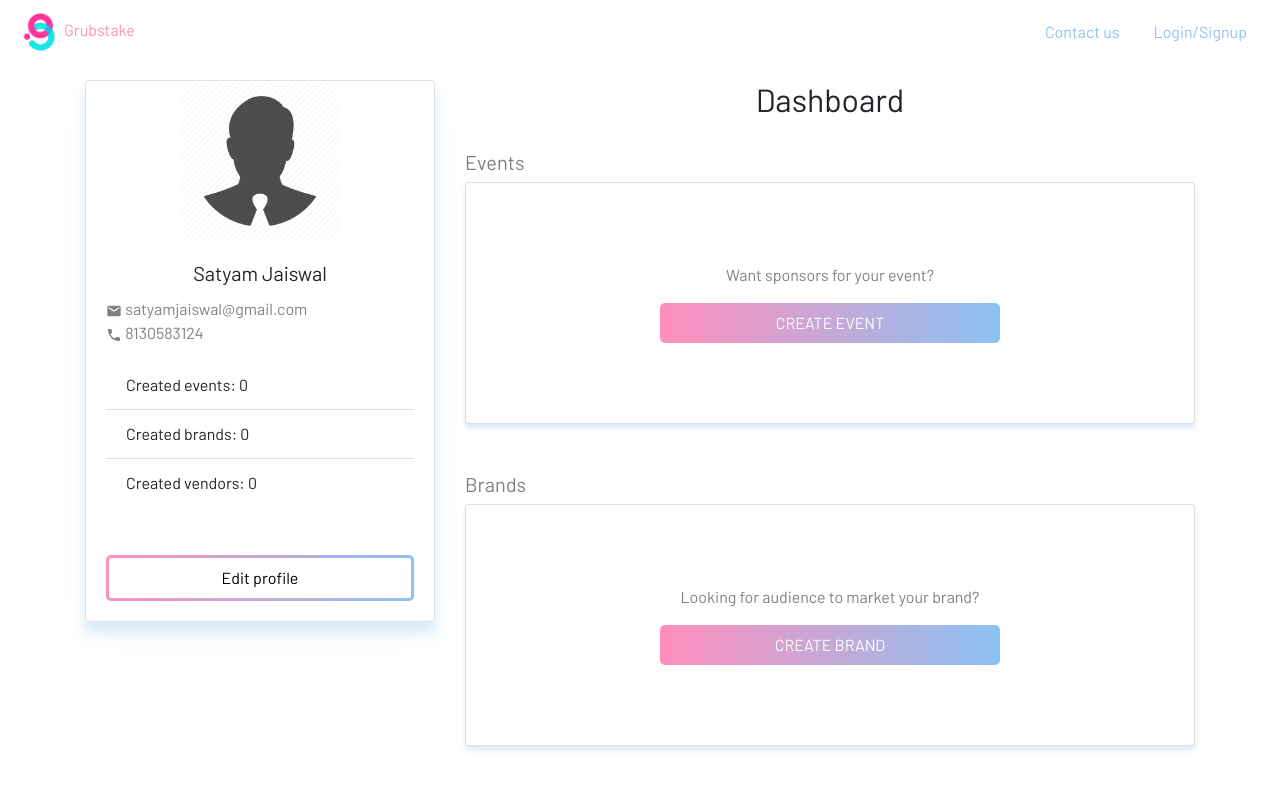
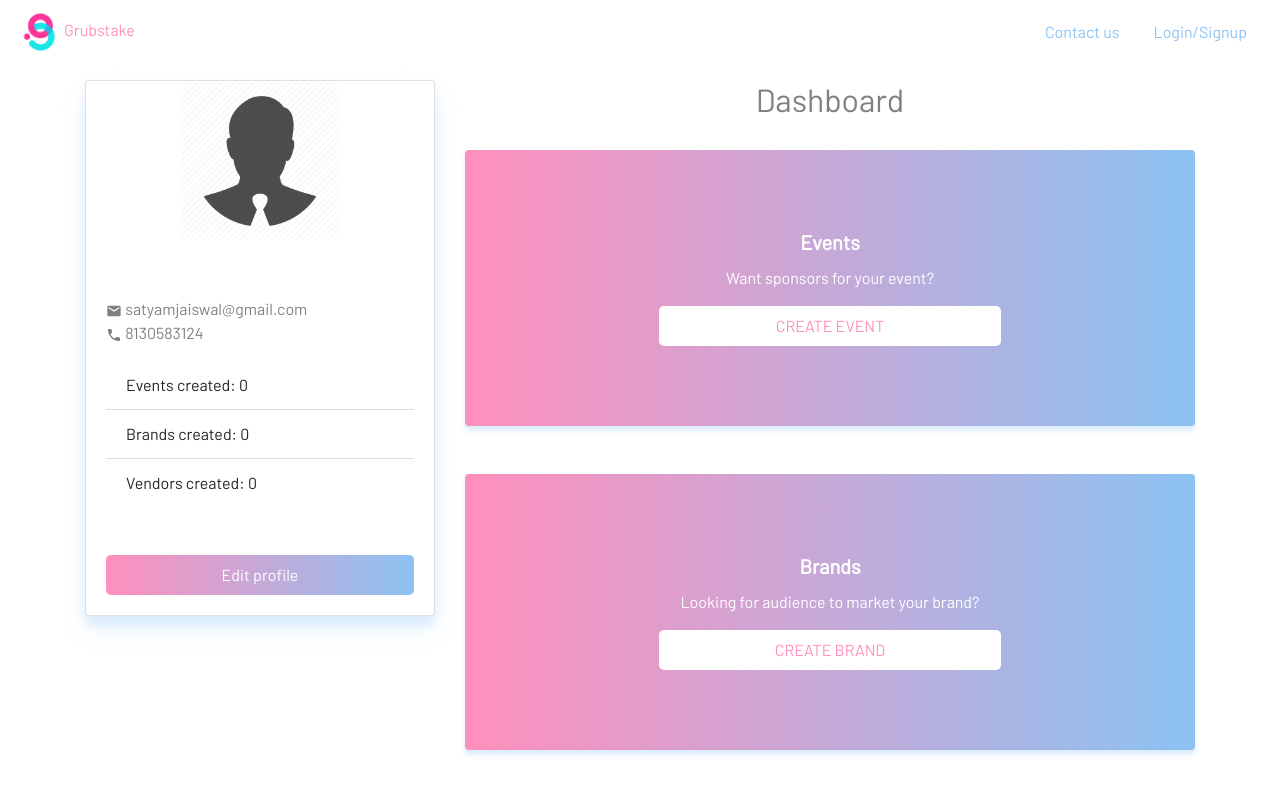
Before and after one commit to shivamvk/Grubstake-frontend, a React (Create React App) app: page /user/dashboard in a window 1280 px wide. Shown: the top 796 px of the page. Built offline with nearby package versions, Linux system fonts and the light colour scheme.

Commit message:
add btn inverse variant and update ui for dashboard

```diff
--- a/src/User/Dashboard/components/EmptyList.js
+++ b/src/User/Dashboard/components/EmptyList.js
@@ -13,12 +13,12 @@ const EmptyList = (props) => {
   }
   return (
     <>
-      <h5>{props.title}</h5>
       <Card className="dashboard-section__card">
+        <Card.Title>{props.title}</Card.Title>
         <Card.Text>{props.text}</Card.Text>
         <Button
           onClick={props.onClick}
-          variant="main"
+          variant="inverse"
           width={isDesktopScreen ? "med" : "max"}
         >
           {props.btnText}
--- a/src/User/Dashboard/components/ProfileSectionDesktop.js
+++ b/src/User/Dashboard/components/ProfileSectionDesktop.js
@@ -16,13 +16,13 @@ const ProfileSectionDesktop = () => {
           <MdPhone /> 8130583124
         </Card.Text>
         <ListGroup className="profile-section__card_list" variant="flush">
-          <ListGroup.Item>Created events: 0</ListGroup.Item>
-          <ListGroup.Item>Created brands: 0</ListGroup.Item>
-          <ListGroup.Item>Created vendors: 0</ListGroup.Item>
+          <ListGroup.Item>Events created: 0</ListGroup.Item>
+          <ListGroup.Item>Brands created: 0</ListGroup.Item>
+          <ListGroup.Item>Vendors created: 0</ListGroup.Item>
         </ListGroup>
         <br></br>
         <br></br>
-        <Button variant="outline" width="max">
+        <Button variant="main" width="max">
           Edit profile
         </Button>
       </Card.Body>
--- a/src/User/Dashboard/components/ProfileSectionMobile.js
+++ b/src/User/Dashboard/components/ProfileSectionMobile.js
@@ -24,7 +24,9 @@ const ProfileSectionMobile = () => {
 
   return (
     <Card className="profile-section__card">
-      <Card.Title className="text-align-left margin-1">Profile stats</Card.Title>
+      <Card.Title className="color-grey font-weight-normal text-align-left margin-1">
+        Profile stats
+      </Card.Title>
       {isDeatailOpen ? (
         <UpIcon
           className="profile-section__mobile_toggle"
@@ -63,20 +65,18 @@ const ProfileSectionMobile = () => {
             </Col>
           </Row>
           <br></br>
-          <ListGroup
-            horizontal
-            className="profile-section__card_list margin-1"
-          >
-            <ListGroup.Item>Created events: 0</ListGroup.Item>
-            <ListGroup.Item>Created brands: 0</ListGroup.Item>
-            <ListGroup.Item>Created vendors: 0</ListGroup.Item>
+          <ListGroup horizontal className="profile-section__card_list margin-1">
+            <ListGroup.Item>Events created: 0</ListGroup.Item>
+            <ListGroup.Item>Brands created: 0</ListGroup.Item>
+            <ListGroup.Item>Vendors created: 0</ListGroup.Item>
           </ListGroup>
           <br></br>
           <br></br>
-          <Button variant="outline" width="med">
+          <Button variant="main" width="med">
             Edit profile
           </Button>
-          <br></br><br></br>
+          <br></br>
+          <br></br>
         </div>
       </Collapse>
     </Card>
--- a/src/User/Dashboard/components/ShortList.js
+++ b/src/User/Dashboard/components/ShortList.js
@@ -9,7 +9,7 @@ const ShortList = (props) => {
     <>
       <Row>
         <Col xs={5} md={8} className="d-flex justify-content-start">
-          <h5 className="center-vertical">{props.title}</h5>
+          <h5 className="center-vertical color-dark-grey">{props.title}</h5>
         </Col>
         <Col xs={7} md={4} className="d-flex justify-content-end">
           <Button
--- a/src/User/Dashboard/components/ShortListItem.js
+++ b/src/User/Dashboard/components/ShortListItem.js
@@ -13,8 +13,8 @@ const ShortListItem = (props) => {
             <img src={props.image} alt={props.title} width="100" />
           </Col>
           <Col xs={8} md={9}>
-            <Card.Title className="text-align-left">{props.title}</Card.Title>
-            <Card.Text className="text-align-left">
+            <Card.Title className="text-align-left color-dark-grey">{props.title}</Card.Title>
+            <Card.Text className="text-align-left color-grey">
               {props.description}
             </Card.Text>
           </Col>
--- a/src/User/Dashboard/sections/DashboardSection.css
+++ b/src/User/Dashboard/sections/DashboardSection.css
@@ -2,6 +2,8 @@
   width: 100%;
   box-shadow: 0 2px 4px #8bc2f21f, 0 5px 5px #8bc2f23d;
   transition: all 0.3s cubic-bezier(0.25, 0.8, 0.25, 1);
+  background-image: linear-gradient(to right, #ff8fbc, #8bc2f2);
+  border: none !important;
   padding: 5rem;
 }
 
@@ -18,14 +20,22 @@
   transition: all 0.3s cubic-bezier(0.25, 0.8, 0.25, 1);
 }
 
-h5 {
-  color: grey;
-  text-align: left;
+.h5 {
+  color: white;
+  font-weight: bolder !important;
 }
 
 p {
-  color: grey;
+  color: white;
   text-align: center;
+}
+
+.color-grey{
+    color: grey;
+}
+
+.color-dark-grey {
+    color: #606060;
 }
 
 button {
@@ -46,12 +56,12 @@ button {
 }
 
 .right-in-card {
-    position: absolute;
-    right: 1rem;
-    top: 40%;
+  position: absolute;
+  right: 1rem;
+  top: 40%;
 }
 
-.center-vertical{
-    position: absolute;
-    top: 20%;
+.center-vertical {
+  position: absolute;
+  top: 20%;
 }
--- a/src/User/Dashboard/sections/DashboardSection.js
+++ b/src/User/Dashboard/sections/DashboardSection.js
@@ -7,7 +7,7 @@ import "./DashboardSection.css";
 const DashboardSection = (props) => {
   return (
     <>
-      <h2>Dashboard</h2>
+      <h2 className="color-grey">Dashboard</h2>
       <br></br>
       {props.events.length === 0 ? (
         <EmptyList
--- a/src/shared/FormElements/Button.css
+++ b/src/shared/FormElements/Button.css
@@ -41,6 +41,23 @@
   transition: 1s;
 }
 
+.btn-inverse {
+  background-color: white;
+  border: none;
+  color: #ff8fbc;
+  font-family: "Barlow", sans-serif;
+  padding: 0.5rem 2rem;
+  border-radius: 5px;
+  opacity: 1;
+  transition: 1s;
+}
+
+.btn-inverse:hover {
+  background-color: wheat;
+  color: #8bc2f2;
+  transition: 1s;
+}
+
 .btn-max {
   width: 100%;
 }
@@ -61,6 +78,10 @@
   outline: none;
 }
 
-.btn-outline:focus{
+.btn-outline:focus {
   outline: none;
 }
+
+.btn-inverse:focus {
+  outline: none;
+}
```
